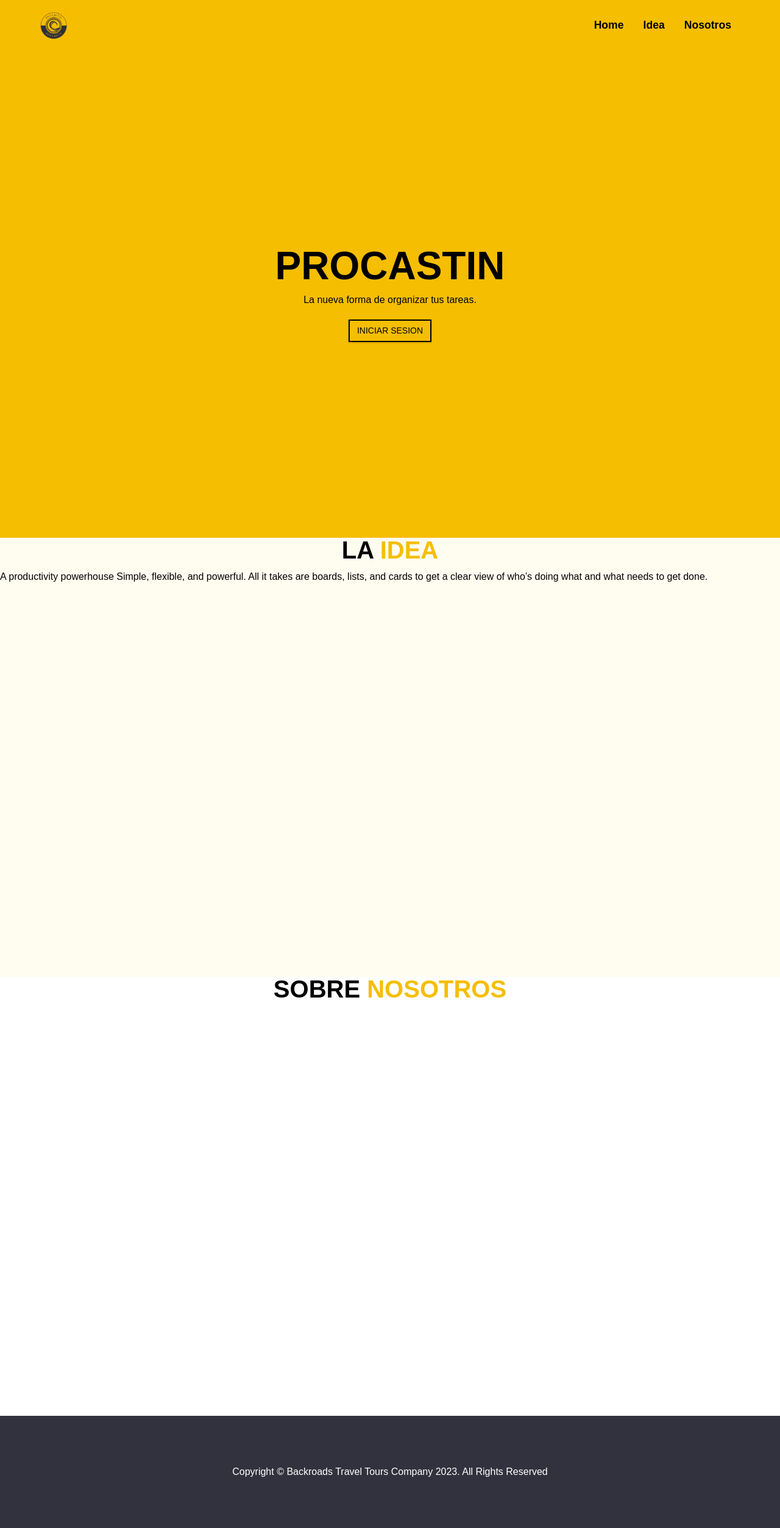
After one commit to P-once/Procastin, a PHP site: page /principal.html in a window 1280 px wide. The commit adds this page. Shown: the whole page at 61% size. Run offline with PHP 8.4, Linux system fonts and the light colour scheme.

Commit message:
Nueva principal - Scroll tarea

```diff
--- /dev/null
+++ b/ProcastinVistas/css/principal.css
@@ -0,0 +1,281 @@
+html {
+  scroll-behavior: smooth;
+}
+* {
+  margin: 0;
+  padding: 0;
+  font-family:"poppins",sans-serif;
+}
+body {
+  line-height: 1.5;
+  font-size: 0.875rem;
+}
+ul {
+  list-style-type: none;
+}
+a {
+  text-decoration: none;
+}
+img {
+  display: block;
+}
+
+h1,
+h2,
+h3,
+h4 {
+  text-transform: capitalize;
+  line-height: 1.25;
+  margin-bottom: 0.75rem;
+}
+h1 {
+  font-size: 3rem;
+}
+h2 {
+  font-size: 2rem;
+}
+h3 {
+  font-size: 1.25rem;
+}
+h4 {
+  font-size: 0.875rem;
+}
+p {
+  margin-bottom: 1.25rem;
+}
+
+@media screen and (min-width: 800px) {
+  h1 {
+    font-size: 4rem;
+  }
+  h2 {
+    font-size: 2.5rem;
+  }
+  h3 {
+    font-size: 1.75rem;
+  }
+  h4 {
+    font-size: 1rem;
+  }
+  body {
+    font-size: 1rem;
+  }
+  h1,
+  h2,
+  h3,
+  h4 {
+    line-height: 1;
+  }
+}
+
+.btn {
+  text-transform: uppercase;
+  background: transparent;
+  color: black;
+  padding: 0.375rem 0.75rem;
+  display: inline-block;
+  transition: var(--transition);
+  font-size: 0.875rem;
+  border: 2px solid black;
+  cursor: pointer;
+  box-shadow: 0 1px 3px rgba(0, 0, 0, 0.2);
+  border-radius: var(--radius);
+}
+.btn:hover {
+  color: white;
+  background: var(--clr-black);
+}
+.btn:hover {
+  background: white;
+  color: var(--clr-secondary);
+}
+/* section */
+.section {
+  padding-bottom: 5rem;
+}
+
+.section-center {
+  width: 90vw;
+  margin: 0 auto;
+  max-width: 1170px;
+}
+@media screen and (min-width: 992px) {
+  .section-center {
+    width: 95vw;
+  }
+}
+main {
+  min-height: 100vh;
+  display: grid;
+  place-items: center;
+}
+/*
+===============
+Scroll
+===============
+*/
+/* navbar */
+nav {
+  background: var(--clr-white);
+  padding: 1rem 1.5rem;
+}
+/* fixed nav */
+.fixed-nav {
+  position: fixed;
+  top: 0;
+  left: 0;
+  width: 100%;
+  background: #32323E;
+  box-shadow: var(--light-shadow);
+}
+.fixed-nav .links a {
+  color: white;
+}
+.fixed-nav .links a:hover {
+  color: #F6BE00;
+}
+/* .fixed-nav .links-container {
+  height: auto !important;
+} */
+.nav-header {
+  display: flex;
+  align-items: center;
+  justify-content: space-between;
+}
+.nav-toggle {
+  font-size: 1.5rem;
+  color: var(--clr-grey-1);
+  background: transparent;
+  border-color: transparent;
+  transition: var(--transition);
+  cursor: pointer;
+}
+.nav-toggle:hover {
+  color: var(--clr-secondary);
+}
+.logo {
+  height: 50px;
+}
+.links-container {
+  height: 0;
+  overflow: hidden;
+  transition: var(--transition);
+}
+.show-links {
+  height: 200px;
+}
+.links a {
+  background: var(--clr-white);
+  color: var(--clr-grey-5);
+  font-size: 1.1rem;
+  text-transform: capitalize;
+  display: block;
+  transition: var(--transition);
+  font-weight: bold;
+  padding: 0.75rem 0;
+}
+.links a:hover {
+  color: #F6BE00;
+}
+@media screen and (min-width: 800px) {
+  nav {
+    background: transparent;
+  }
+  .nav-center {
+    width: 90vw;
+    max-width: 1170px;
+    margin: 0 auto;
+    display: flex;
+    align-items: center;
+    justify-content: space-between;
+  }
+  .nav-header {
+    padding: 0;
+  }
+  .nav-toggle {
+    display: none;
+  }
+  .links-container {
+    height: auto !important;
+  }
+  .links {
+    display: flex;
+  }
+  .links a {
+    background: transparent;
+    color: black;
+    font-size: 1.1rem;
+    text-transform: capitalize;
+    display: block;
+    transition: var(--transition);
+    margin: 0 1rem;
+    font-weight: bold;
+    padding: 0;
+  }
+  .links a:hover {
+    color: var(--clr-white);
+  }
+}
+/* hero */
+header {
+  min-height: 100vh;
+  background-color: #F6BE00;
+}
+.banner {
+  min-height: 100vh;
+  display: grid;
+  place-items: center;
+  text-align: center;
+}
+.container h1 {
+  color: var(--clr-white);
+  text-transform: uppercase;
+}
+.container p {
+  color: var(--clr-white);
+  max-width: 25rem;
+  margin: 0 auto;
+  margin-bottom: 1.25rem;
+}
+@media screen and (min-width: 768px) {
+  .container p {
+    max-width: 40rem;
+  }
+}
+/* sections and title */
+.title h2 {
+  text-align: center;
+  text-transform: uppercase;
+}
+.title span {
+  color: #F6BE00;
+}
+#nosotros,
+#idea {
+  height: 80vh;
+}
+#idea {
+  background: #fffcf0;
+}
+footer {
+  background: #32323E;
+  padding: 5rem 1rem;
+}
+footer p {
+  color: white;
+  text-align: center;
+  text-transform: capitalize;
+  margin-bottom: 0;
+}
+
+@keyframes bounce {
+  0% {
+    transform: scale(1);
+  }
+  50% {
+    transform: scale(1.5);
+  }
+  100% {
+    transform: scale(1);
+  }
+}
--- /dev/null
+++ b/ProcastinVistas/js/principal.js
@@ -0,0 +1,66 @@
+const date = document.getElementById("date");
+date.innerHTML = new Date().getFullYear();
+
+const navToggle = document.querySelector(".nav-toggle");
+const linksContainer = document.querySelector(".links-container");
+const links = document.querySelector(".links");
+
+navToggle.addEventListener("click", function () {
+
+  const linksHeight = links.getBoundingClientRect().height;
+  const containerHeight = linksContainer.getBoundingClientRect().height;
+  if (containerHeight === 0) {
+    linksContainer.style.height = `${linksHeight}px`;
+  } else {
+    linksContainer.style.height = 0;
+  }
+});
+
+
+const navbar = document.getElementById("nav");
+const topLink = document.querySelector(".top-link");
+var navImg = document.querySelector(".logo");
+
+window.addEventListener("scroll", function () {
+  const scrollHeight = window.pageYOffset;
+  const navHeight = navbar.getBoundingClientRect().height;
+  if (scrollHeight > navHeight) {
+    navbar.classList.add("fixed-nav");
+    navImg.src = "img/logo_sin_background.png";
+  } else {
+    navbar.classList.remove("fixed-nav");
+    navImg.src = "img/elektrobild_3.png";
+  }
+});
+
+// select links
+const scrollLinks = document.querySelectorAll(".scroll-link");
+scrollLinks.forEach((link) => {
+  link.addEventListener("click", (e) => {
+
+    e.preventDefault();
+
+    // navegar
+    const id = e.currentTarget.getAttribute("href").slice(1);
+    const element = document.getElementById(id);
+
+    const navHeight = navbar.getBoundingClientRect().height;
+    const containerHeight = linksContainer.getBoundingClientRect().height;
+    const fixedNav = navbar.classList.contains("fixed-nav");
+    let position = element.offsetTop - navHeight;
+
+    if (!fixedNav) {
+      position = position - navHeight;
+    }
+    if (navHeight > 82) {
+      position = position + containerHeight;
+    }
+
+    window.scrollTo({
+      left: 0,
+      top: position,
+    });
+    // close
+    linksContainer.style.height = 0;
+  });
+});
--- /dev/null
+++ b/ProcastinVistas/principal.html
@@ -0,0 +1,74 @@
+<!DOCTYPE html>
+<html lang="en">
+<head>
+    <meta charset="UTF-8" />
+    <meta name="viewport" content="width=device-width, initial-scale=1.0" />
+    <title>Scroll</title>
+    <!-- styles -->
+    <link rel="stylesheet" href="css/principal.css" />
+</head>
+<body>
+    <header id="home">
+    <!-- navbar -->
+    <nav id="nav">
+        <div class="nav-center">
+        <!-- nav header -->
+        <div class="nav-header">
+            <img src="img/elektrobild_3.png" class="logo" alt="logo" />
+            <button class="nav-toggle">
+            <i class="fas fa-bars"></i>
+            </button>
+        </div>
+        <!-- links -->
+        <div class="links-container">
+            <ul class="links">
+            <li>
+                <a href="#home" class="scroll-link">home</a>
+            </li>
+            <li>
+                <a href="#idea" class="scroll-link">idea</a>
+            </li>
+            <li>
+                <a href="#nosotros" class="scroll-link">nosotros</a>
+            </li>
+            </ul>
+        </div>
+        </div>
+    </nav>
+    <!-- banner -->
+    <div class="banner">
+        <div class="container">
+        <h1>Procastin</h1>
+        <p>
+            La nueva forma de organizar tus tareas.
+        </p>
+        <a href="bienvenido.html" class="btn btn-white">Iniciar Sesion</a>
+        </div>
+    </div>
+    </header>
+    <!-- about -->
+    <section id="idea" class="section">
+        <div class="title">
+            <h2>la <span>idea</span></h2>
+        </div>
+        <p>A productivity powerhouse
+            Simple, flexible, and powerful. All it takes are boards, lists, and cards to get a clear view of who’s doing what and what needs to get done.
+        </p>
+    </section>
+    <!-- nosotros -->
+    <section id="nosotros" class="section">
+    <div class="title">
+        <h2>Sobre <span>nosotros</span></h2>
+    </div>
+    </section>
+    <!-- footer -->
+    <footer class="section">
+    <p>
+        copyright &copy; backroads travel tours company
+        <span id="date"></span>. all rights reserved
+    </p>
+    </footer>
+    <!-- javascript -->
+    <script src="js/principal.js"></script>
+</body>
+</html>
```
Also changed, not shown: ProcastinVistas/css/bienvenido.css (+13 -0 lines), ProcastinVistas/img/elektrobild_3.png (added), ProcastinVistas/img/logo.PNG (added), ProcastinVistas/img/logo_sin_background.png (added).
